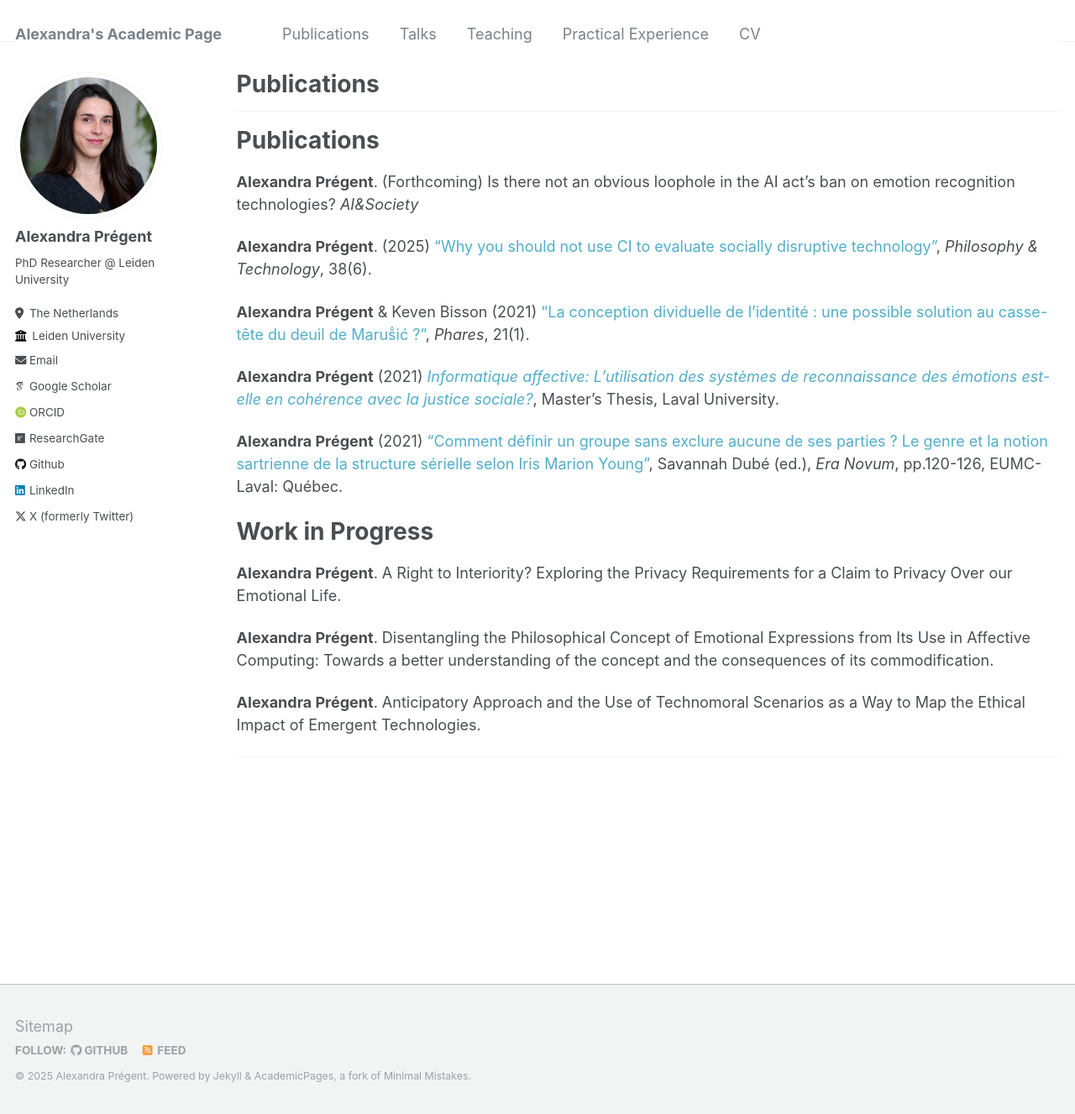
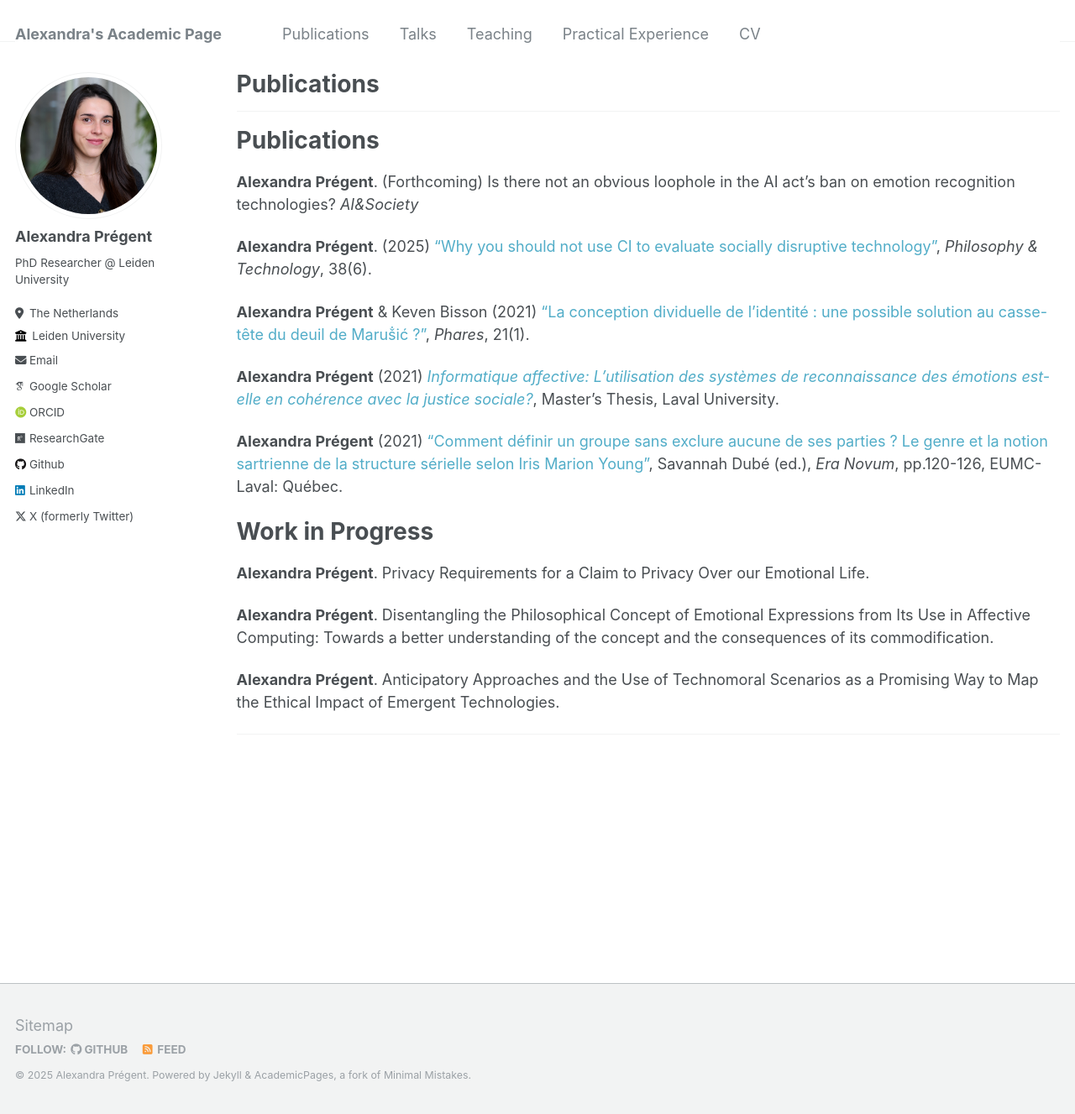
Before and after one commit to AlexandraPregent/AlexandraPregent.github.io, a Jekyll site: the page built from _pages/publications.md, in a window 1280 px wide and 1327 px high. Shown: the whole window at 84% size. Built offline with Jekyll 4.4.1, drawn with Linux system fonts in a browser that asks for light colours; some web fonts are replaced.

Commit message:
Update publications.md

```diff
--- a/_pages/publications.md
+++ b/_pages/publications.md
@@ -22,10 +22,10 @@ author_profile: true
 
 # Work in Progress
 
-**Alexandra Prégent**. A Right to Interiority? Exploring the Privacy Requirements for a Claim to Privacy Over our Emotional Life.
+**Alexandra Prégent**. Privacy Requirements for a Claim to Privacy Over our Emotional Life.
 
 **Alexandra Prégent**. Disentangling the Philosophical Concept of Emotional Expressions from Its Use in Affective Computing: Towards a better understanding of the concept and the consequences of its commodification.
 
-**Alexandra Prégent**. Anticipatory Approach and the Use of Technomoral Scenarios as a Way to Map the Ethical Impact of Emergent Technologies.
+**Alexandra Prégent**. Anticipatory Approaches and the Use of Technomoral Scenarios as a Promising Way to Map the Ethical Impact of Emergent Technologies.
 
 ****
```
